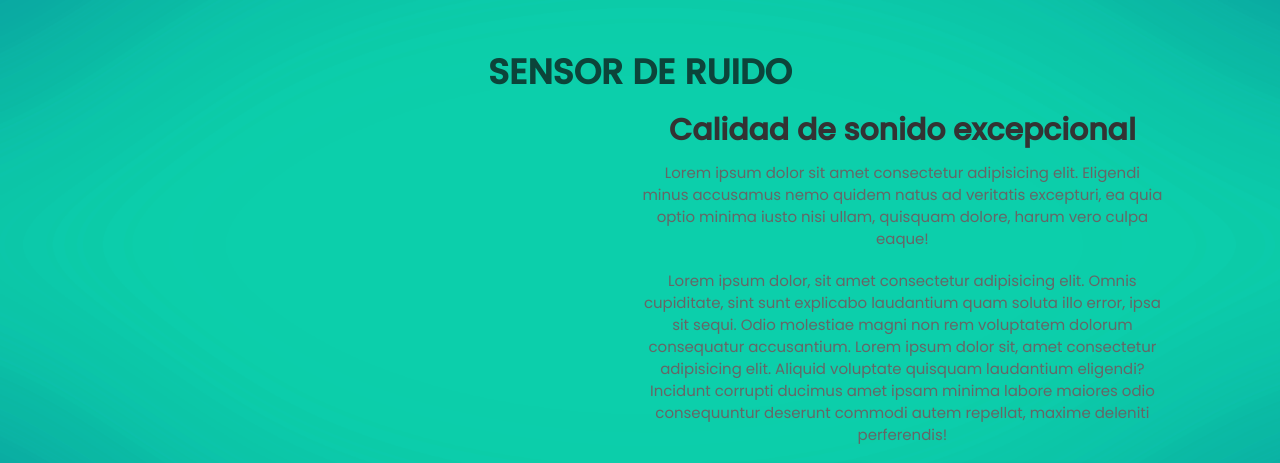
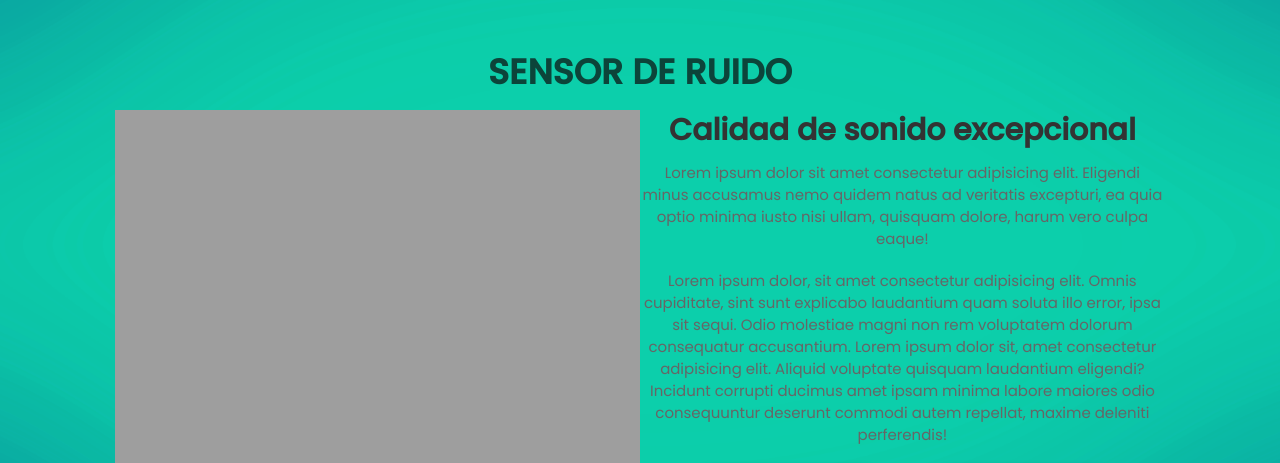
Before and after one commit to JavierOsses/pagina_web, a plain HTML site: page index.html in a window 1280 px wide. Shown: the part 1750-2213 px from the top of the page. Drawn offline with Linux system fonts and the light colour scheme; the site is published under a folder, as on GitHub Pages, so addresses that start at the root find nothing.

Commit message:
Update index.html

```diff
--- a/index.html
+++ b/index.html
@@ -64,7 +64,7 @@
         <h2 class="heading">Sensor de ruido</h2>
         <div class="columna">
             <div class="image">
-                <img src="/img/auriculares.png" alt="">
+                <img src="img/auriculares.png" alt="">
             </div>
             <div class="content">
                 <h3>Calidad de sonido excepcional</h3>
```
